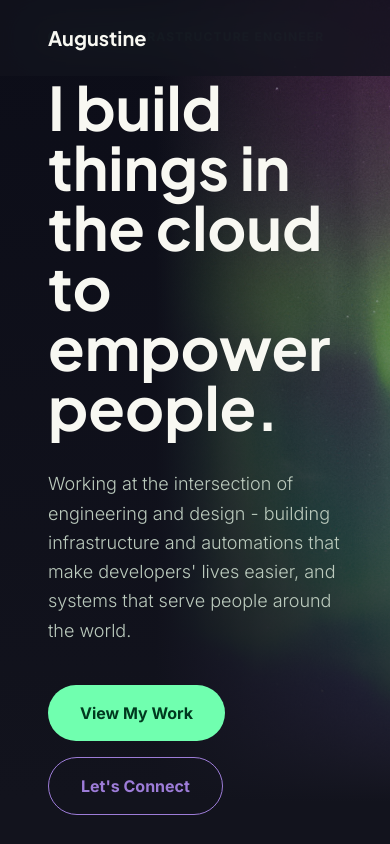
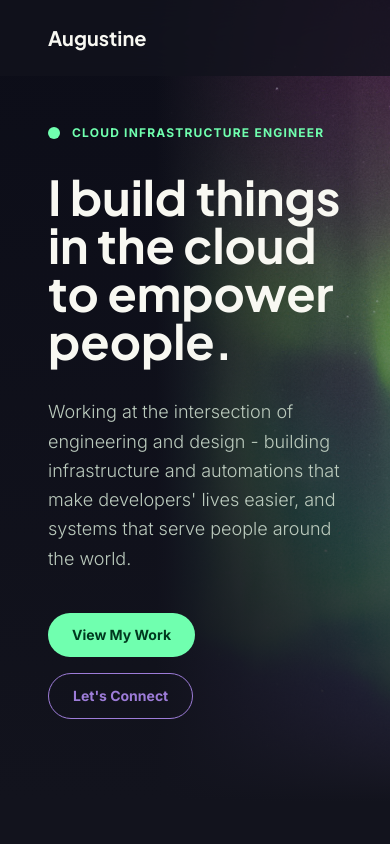
Before and after one commit to augustinechiajh/portfolio-v2, a React (Vite) app: page / in a window 390 px wide. Shown: the top 844 px of the page. Built offline with nearby package versions, Linux system fonts and the light colour scheme.

Commit message:
Update Hero.tsx
change size of hero text and buttons, to aid with mobile responsiveness

```diff
--- a/src/components/Hero.tsx
+++ b/src/components/Hero.tsx
@@ -20,7 +20,7 @@ function Hero() {
                             Cloud Infrastructure Engineer
                         </span>
                     </div>
-                    <h1 className="text-6xl md:text-7xl font-bold leading-none" style={{ color: '#F8F8F2', fontFamily: 'Plus Jakarta Sans' }}>
+                    <h1 className="text-5xl md:text-6xl font-bold leading-none" style={{ color: '#F8F8F2', fontFamily: 'Plus Jakarta Sans' }}>
                         I build things in the cloud to empower people.
                     </h1>
                     <p className="text-lg font-light leading-relaxed" style={{ color: '#bbcabd' }}>
@@ -32,7 +32,7 @@ function Hero() {
                             smooth="easeInOutQuart"
                             duration={600}
                             offset={-80}
-                            className="px-8 py-4 rounded-full font-bold transition-all duration-200 hover:opacity-90 active:scale-95 cursor-pointer"
+                            className="px-6 py-3 md:px-8 md:py-4 rounded-full font-bold text-sm md:text-base transition-all duration-200 hover:opacity-90 active:scale-95 cursor-pointer"
                             style={{ backgroundColor: '#70FFAF', color: '#00391f' }}
                         >
                             View My Work
@@ -41,7 +41,7 @@ function Hero() {
                             href="https://linkedin.com/in/augustine-chia"
                             target="_blank"
                             rel="noopener noreferrer"
-                            className="px-8 py-4 rounded-full font-bold transition-all duration-300 hover:opacity-80"
+                            className="px-6 py-3 md:px-8 md:py-4 rounded-full font-bold text-sm md:text-base transition-all duration-300 hover:opacity-80"
                             style={{ border: '1.5px solid #9D7CD8', color: '#9D7CD8' }}
                         >
                             Let's Connect
```
